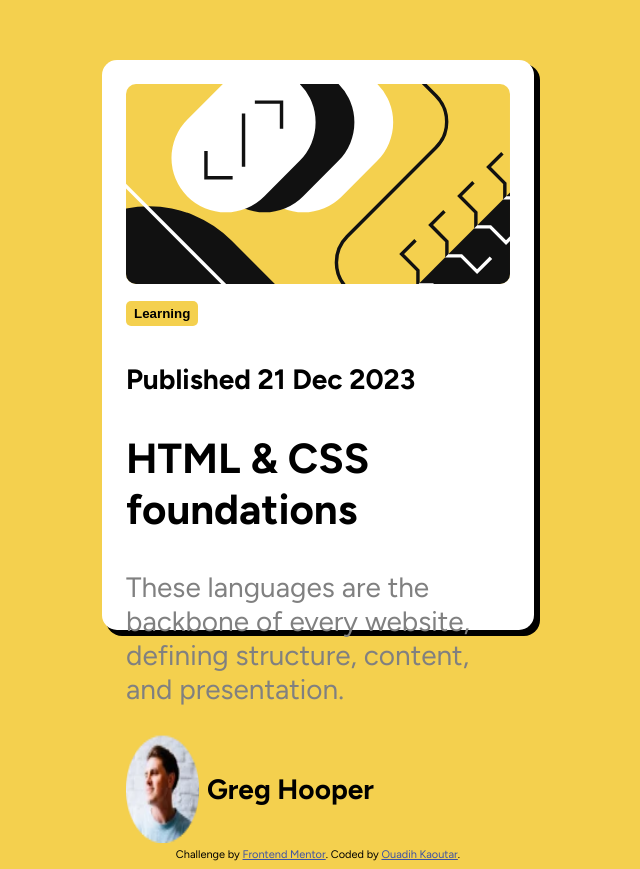
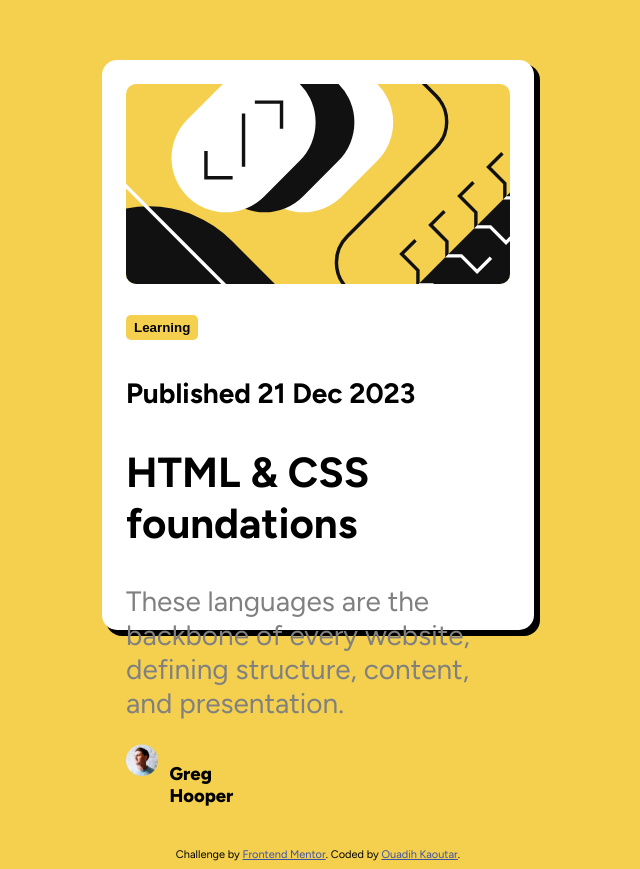
Before and after one commit to kaoutar-ouadih/Blog-preview-card, a plain HTML site: page index.html in a window 1280 px wide. Shown: the part 158-1027 px from the top of the page, without its empty margins (322-962 px from the left). Drawn offline with Linux system fonts and the light colour scheme.

Commit message:
adjust the avatar

```diff
--- a/index.html
+++ b/index.html
@@ -47,18 +47,26 @@
       border: none;
       border-radius:5px;
       padding: 5px 8px;
-      margin-top: 5px;
+      margin-top: 24px;
       margin-bottom: -5px;
     }
     .light{
       color: hsl(0, 0%, 50%);
+      margin-bottom: 24px;
     }
     #avatar{
-      width: 19%;
+      width: 32px;
+      height: 32px;
     }
     .avatarSection{
       display: flex;
-      gap: 8px;
+      gap: 12px;
+      width: 129px;
+      height: 32px;
+    }
+    .avatarSection p{
+      font-size: 2.3vh;
+      font-weight: 800;
     }
     .card:hover{
       box-shadow: 5px 5px 0 3px black; ;
@@ -74,7 +82,7 @@
     <p class="light">These languages are the backbone of every website, defining structure, content, and presentation.</p>
     <div class="avatarSection">
       <img src="./assets/images/image-avatar.webp" alt=" avatar" id="avatar">
-      <h4>Greg Hooper</h4>
+      <p>Greg Hooper</p>
     </div>
 
   </div>
```
